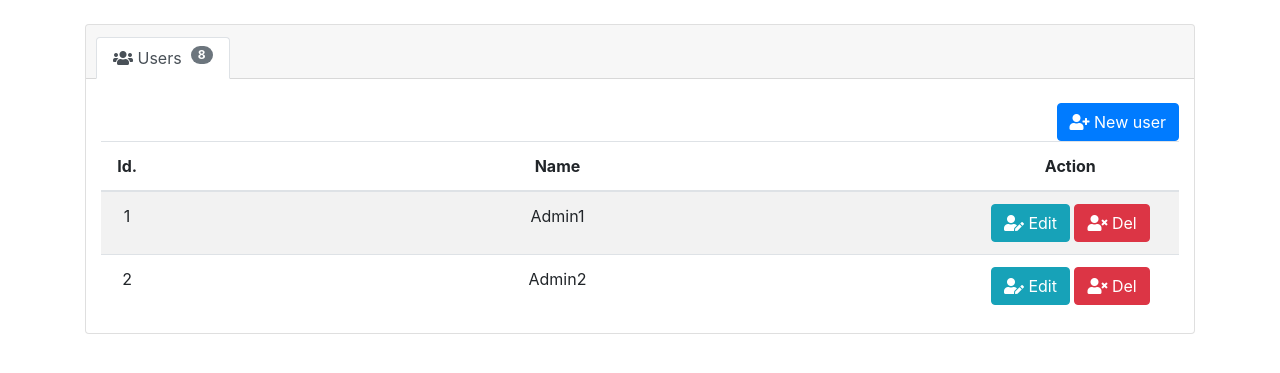
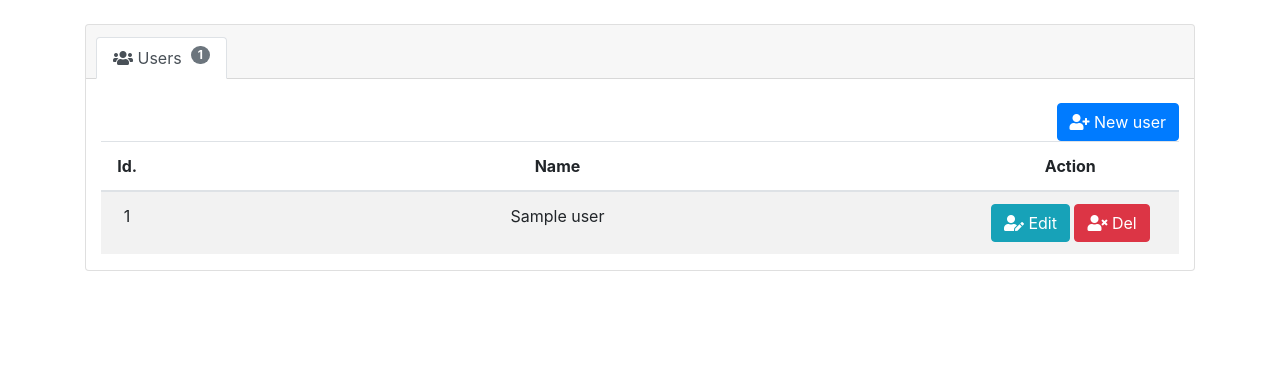
Before and after one commit to kadasz/mqtt-ui, a Python web app: template mqtt_ui/templates/index.html in a window 1280 px wide. Shown: the part 59-432 px from the top of the page. Run offline with Jinja, Linux system fonts and the light colour scheme; the template is opened without the code that fills it: most values are stand-ins (such as "Sample title", 1, 10 or a date in 2020); some libraries are stand-ins or nearby versions.

Commit message:
gets list mosquitto users

```diff
--- a/mqtt_ui/templates/index.html
+++ b/mqtt_ui/templates/index.html
@@ -38,7 +38,7 @@
           <div class="card text-center">
             <div class="card-header">
               <ul id="tabs" class="nav nav-tabs card-header-tabs">
-                <li class="nav-item fade active show"><a href="" data-target="#users" data-toggle="tab" class="nav-link medium"><i class="fas fa-users"></i> Users &nbsp;<span class="float-right badge badge-pill badge-secondary">8</span></a></li>
+                <li class="nav-item fade active show"><a href="" data-target="#users" data-toggle="tab" class="nav-link medium"><i class="fas fa-users"></i> Users &nbsp;<span class="float-right badge badge-pill badge-secondary">{{users|length}}</span></a></li>
               </ul>
             </div>
               <br>
@@ -58,16 +58,13 @@
                         <th class="text-center">Action</th>
                       </tr>
                     </thead>
+                    {% for user in users %}
                     <tr>
-                      <td>1</td>
-                      <td>Admin1</td>
+                      <td>{{loop.index}}</td>
+                      <td>{{user}}</td>
                       <td class="text-center"><a class='btn btn-info btn-xs' href="#"><span class="fas fa-user-edit"></span> Edit</a> <a href="#" class="btn btn-danger btn-xs"><span class="fas fa-user-times"></span> Del</a></td>
                     </tr>
-                    <tr>
-                      <td>2</td>
-                      <td>Admin2</td>
-                      <td class="text-center"><a class='btn btn-info btn-xs' href="#"><span class="fas fa-user-edit"></span> Edit</a> <a href="#" class="btn btn-danger btn-xs"><span class="fas fa-user-times"></span> Del</a></td>
-                    </tr>
+                    {% endfor %}
                   </table>
                 </div>
 
```
Also changed, not shown: mqtt_ui/views.py (+10 -1 lines).
